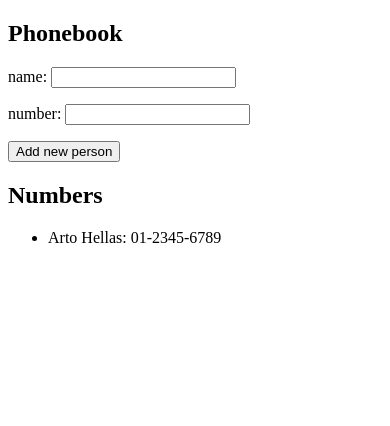
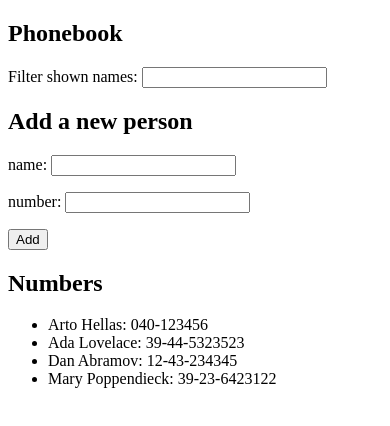
Before and after one commit to stefano76/full-stack-open-course, a React (Vite) app in the folder part2/phonebook/: page / in a window 390 px wide. Shown: the top 426 px of the page. Built offline with nearby package versions, Linux system fonts and the light colour scheme.

Commit message:
Exerices 2.9: The Phonebook Step 4

```diff
--- a/part2/phonebook/src/App.jsx
+++ b/part2/phonebook/src/App.jsx
@@ -2,10 +2,14 @@
 
 const App = () => {
     const [persons, setPersons] = useState([
-        {name: 'Arto Hellas', number: '01-2345-6789'}
+        {name: 'Arto Hellas', number: '040-123456', id: 1},
+        {name: 'Ada Lovelace', number: '39-44-5323523', id: 2},
+        {name: 'Dan Abramov', number: '12-43-234345', id: 3},
+        {name: 'Mary Poppendieck', number: '39-23-6423122', id: 4}
     ])
     const [newName, setNewName] = useState('')
     const [newNumber, setNewNumber] = useState('')
+    const [filteredPersons, setFilteredPersons] = useState([...persons])
 
     const addName = (event) => {
         event.preventDefault()
@@ -30,6 +34,14 @@
         setNewNumber(event.target.value)
     }
 
+    const handleSearch = (event) => {
+        // console.log(event.target.value)
+
+        setFilteredPersons(
+            persons.filter(person => person.name.toLowerCase().includes(event.target.value.toLowerCase()))
+        )
+    }
+
     const Number = ({person}) => {
         return (
             <li>{person.name}: {person.number}</li>
@@ -39,19 +51,22 @@
     return (
         <div>
             <h2>Phonebook</h2>
+            <div>Filter shown names: <input onChange={handleSearch}/></div>
+
+            <h2>Add a new person</h2>
             <form onSubmit={addName}>
                 <div style={{display: 'flex', flexDirection: 'column', gap: '1rem'}}>
                     <div>name: <input value={newName} onChange={handleNewName}/></div>
                     <div>number: <input value={newNumber} onChange={handleNewNumber}/></div>
                     <div>
-                        <button type="submit">Add new person</button>
+                        <button type="submit">Add</button>
                     </div>
                 </div>
             </form>
             <h2>Numbers</h2>
             <ul>
-                {persons.map((person) => (
-                    <Number key={person.name.replaceAll(" ", "")} person={person}/>
+                {filteredPersons.map((person) => (
+                    <Number key={person.id} person={person}/>
                 ))}
             </ul>
         </div>
```
